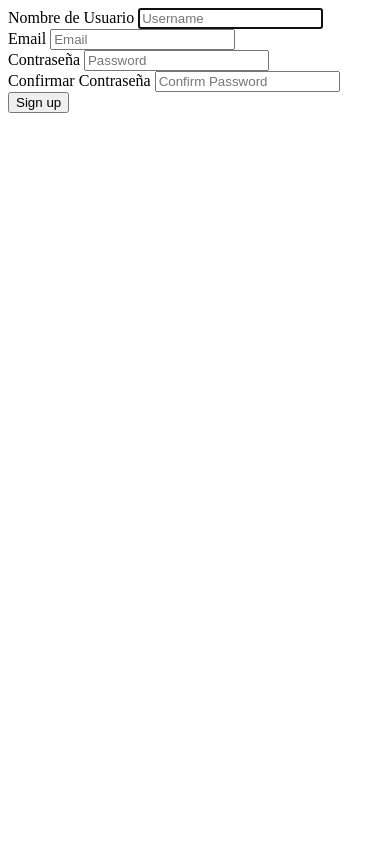
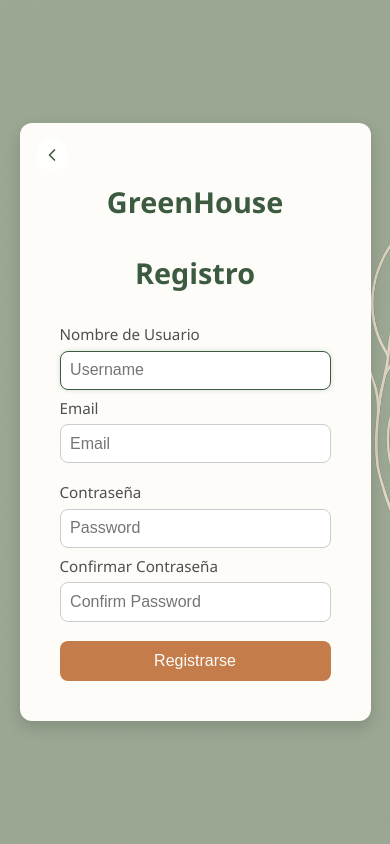
Before and after one commit to thiagoHerrera/invernadero, a Django app: page /signup/ in a window 390 px wide. Run offline with Django 4.2, Linux system fonts and the light colour scheme.

Commit message:
login y register ya con css

```diff
--- a/Invernadero/tasks/static/css/register.css
+++ b/Invernadero/tasks/static/css/register.css
@@ -0,0 +1,157 @@
+/* static/css/register.css */
+body {
+    background-color: #A9B7A3;
+    background-image: url('../img/planta-login.png');
+    background-size: cover;
+    background-position: center;
+    background-repeat: no-repeat;
+    font-family: 'Segoe UI', sans-serif;
+    display: flex;
+    justify-content: center;
+    align-items: center;
+    height: 100vh;
+    margin: 0;
+}
+
+.container {
+    display: flex;
+    justify-content: center;
+    align-items: center;
+    width: 100%;
+}
+
+form {
+    background-color: #FDFCF9;
+    padding: 2.5rem;
+    border-radius: 12px;
+    box-shadow: 0 6px 16px rgba(0, 0, 0, 0.15);
+    width: 400px;
+    max-width: 90%;
+    box-sizing: border-box;
+    position: relative;
+}
+
+h1 {
+    text-align: center;
+    color: #3C5A40;
+    margin-bottom: 2rem;
+    font-size: 1.8rem;
+    font-weight: 600;
+}
+
+h2 {
+    text-align: center;
+    color: #3C5A40;
+    margin-bottom: 2rem;
+    font-size: 1.8rem;
+    font-weight: 600;
+}
+
+.form-row {
+    display: flex;
+    gap: 1rem;
+    margin-bottom: 1.2rem;
+    flex-wrap: wrap;
+}
+
+.form-group {
+    flex: 1;
+    display: flex;
+    flex-direction: column;
+    color: #4F4F4F;
+    font-size: 0.95rem;
+    min-width: 0;
+}
+
+.form-group label {
+    margin-bottom: 0.4rem;
+    font-weight: 500;
+}
+
+input {
+    padding: 0.6rem;
+    border: 1px solid #ccc;
+    border-radius: 8px;
+    background-color: #ffffff;
+    font-size: 1rem;
+    transition: border-color 0.3s ease;
+    box-sizing: border-box;
+    width: 100%;
+}
+
+input:focus {
+    outline: none;
+    border-color: #3C5A40;
+    box-shadow: 0 0 5px rgba(60, 90, 64, 0.2);
+}
+
+button {
+    width: 100%;
+    padding: 0.7rem;
+    background-color: #C47C4A;
+    color: #FDFCF9;
+    border: none;
+    border-radius: 8px;
+    font-size: 1rem;
+    font-weight: 500;
+    cursor: pointer;
+    transition: background-color 0.3s ease;
+}
+
+button:hover {
+    background-color: #a96337;
+}
+
+.login-text {
+    text-align: center;
+    margin-top: 1.5rem;
+    color: #4F4F4F;
+    font-size: 0.9rem;
+}
+
+.login-text a {
+    color: #3C5A40;
+    text-decoration: none;
+    font-weight: 500;
+}
+
+.login-text a:hover {
+    text-decoration: underline;
+}
+
+
+.back-link {
+    position: absolute;
+    top: 1rem;
+    left: 1rem;
+    display: flex;
+    align-items: center;
+    justify-content: center;
+    width: 32px;
+    height: 32px;
+    border-radius: 50%;
+    background-color: rgba(255, 255, 255, 0.8);
+    transition: background-color 0.3s ease;
+}
+
+.back-link:hover {
+    background-color: rgba(255, 255, 255, 1);
+}
+
+.back-link svg {
+    width: 20px;
+    height: 20px;
+}
+
+
+@media (max-width: 500px) {
+    .form-row {
+        flex-direction: column;
+        gap: 0.5rem;
+    }
+
+    .form-group {
+        flex: none;
+        width: 100%;
+    }
+}
--- a/Invernadero/tasks/templates/signup.html
+++ b/Invernadero/tasks/templates/signup.html
@@ -1,6 +1,23 @@
+{% load static %}
+<!DOCTYPE html>
+<html lang="es">
+<head>
+    <meta charset="UTF-8">
+    <meta name="viewport" content="width=device-width, initial-scale=1.0">
+    <title>GreenHouse - Registro</title>
+    <link rel="stylesheet" href="{% static 'css/register.css' %}">
+</head>
+<body>
+    <div class="container">
         <form action="{% url 'signup' %}" method="POST">
+            <a href="{% url 'signin' %}" class="back-link" title="Volver al inicio de sesión">
+                <svg width="24" height="24" viewBox="0 0 24 24" fill="none" xmlns="http://www.w3.org/2000/svg">
+                    <path d="M15 18L9 12L15 6" stroke="#3C5A40" stroke-width="2" stroke-linecap="round" stroke-linejoin="round"/>
+                </svg>
+            </a>
+            <h1>GreenHouse</h1>
+            <h2>Registro</h2>
             {% csrf_token %}
-
             <div class="form-row">
                 <div class="form-group">
                     <label for="username">Nombre de Usuario</label>
@@ -11,7 +28,6 @@
                     {{ form.email }}
                 </div>
             </div>
-
             <div class="form-row">
                 <div class="form-group">
                     <label for="password1">Contraseña</label>
@@ -22,6 +38,8 @@
                     {{ form.password2 }}
                 </div>
             </div>
-
-    <button type="submit">Sign up</button>
+            <button type="submit">Registrarse</button>
         </form>
+    </div>
+</body>
+</html>
```
Also changed, not shown: Invernadero/tasks/static/css/login.css (+81 -0 lines), Invernadero/tasks/templates/signin.html (+15 -0 lines), Invernadero/tasks/static/img/planta-login.png (added). Lines whose indentation alone changed are shown as unchanged.
